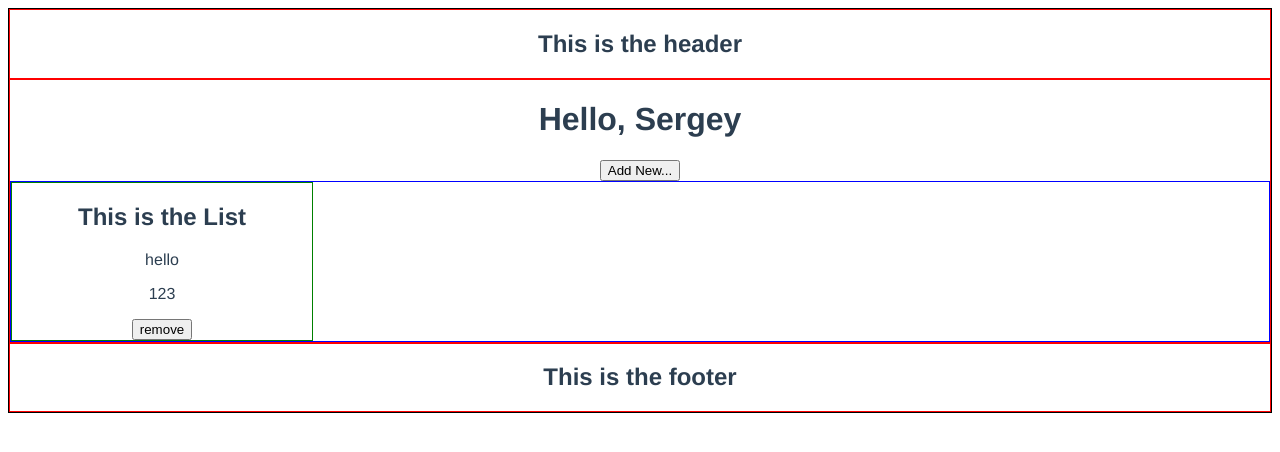
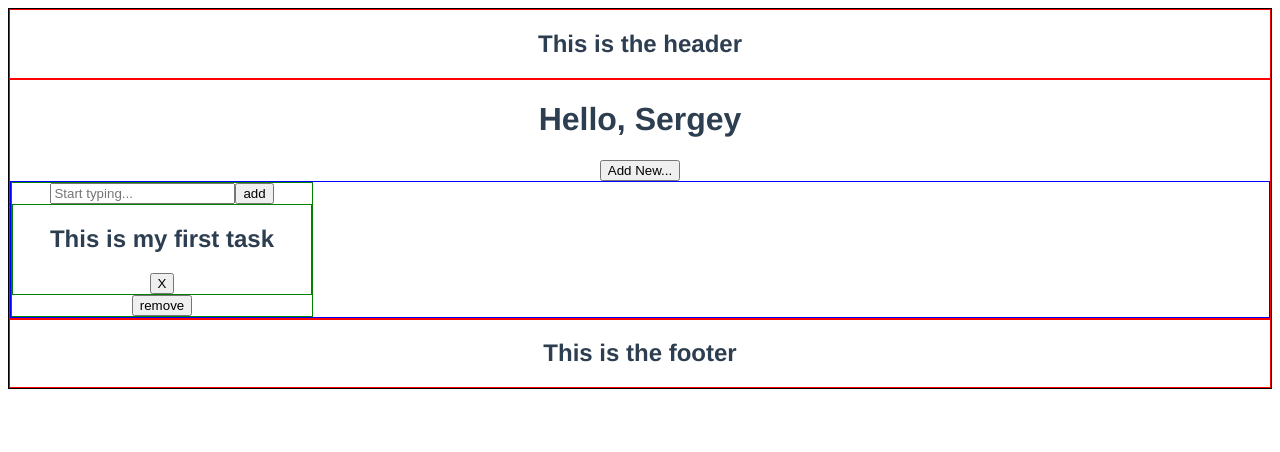
Before and after one commit to madk1nd/kanban-board, a Vue app in the folder frontend/: page /#/ in a window 1280 px wide. Shown: the top 452 px of the page. Built offline with nearby package versions, Linux system fonts and the light colour scheme.

Commit message:
add tasks to the lists

```diff
--- a/frontend/src/components/board/KanbanList.vue
+++ b/frontend/src/components/board/KanbanList.vue
@@ -1,29 +1,61 @@
 <template>
-  <div id="kanban-list">
-    <h2>This is the List</h2>
-    <p>{{ title }}</p>
-    <p>{{ num }}</p>
-  <button @click="$emit('remove')">remove</button>
+  <div class="kanban-list">
+    <div>
+      <input type="text" placeholder="Start typing..." v-model="newtask">
+      <button @click="add(newtask)">add</button>
+    </div>
+    <kanban-task
+      v-for="(task, index) in tasks"
+      :key="task.id"
+      :text="task.text"
+      v-on:remove="tasks.splice(index, 1)">
+    </kanban-task>
+    <button @click="$emit('remove')">remove</button>
   </div>
 </template>
 
 <script>
+import KanbanTask from '@/components/board/KanbanTask.vue'
+
 export default {
+  components: { KanbanTask },
   props: {
     title: String,
     num: Number
   },
+  name: 'KanbanList',
   methods: {
-    remove: function () {
-      alert('deleted')
+    add: function (newText) {
+      if (newText === '') {
+        alert('Please enter the text of the task')
+        return
+      }
+      this.tasks.push(
+        {
+          id: Math.random() * 1000000,
+          text: newText
+        }
+      )
+      this.newtask = ''
     }
   },
-  name: 'KanbanList'
+  data () {
+    return {
+      counter: Math.random() * 1000000,
+      newtask: '',
+      tasks: [
+        {
+          id: 1,
+          text: 'This is my first task'
+        }
+      ]
+    }
+  }
 }
 </script>
 
 <style scoped>
-#kanban-list {
+.kanban-list {
   border: 1px solid green;
   width: 300px;
   display: inline-block;
--- /dev/null
+++ b/frontend/src/components/board/KanbanTask.vue
@@ -0,0 +1,19 @@
+<template>
+  <div class="kanban-task">
+    <h2>{{ text }}</h2>
+    <button @click="$emit('remove')">X</button>
+  </div>
+</template>
+
+<script>
+export default {
+  props: ['text'],
+  name: 'KanbanTask'
+}
+</script>
+
+<style scoped>
+.kanban-task {
+  border: 1px solid green;
+}
+</style>
```
